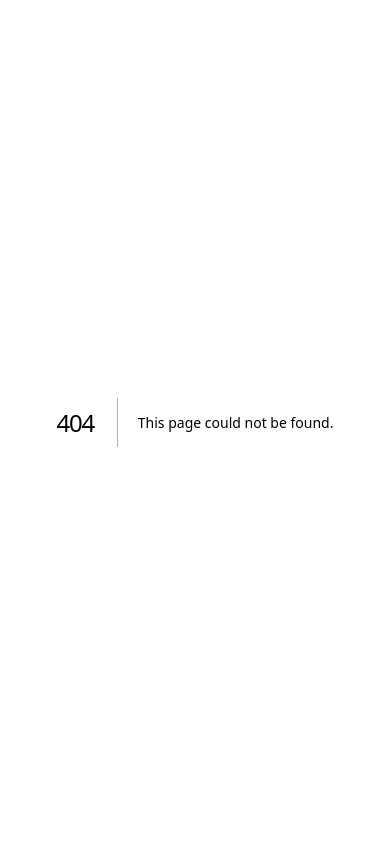
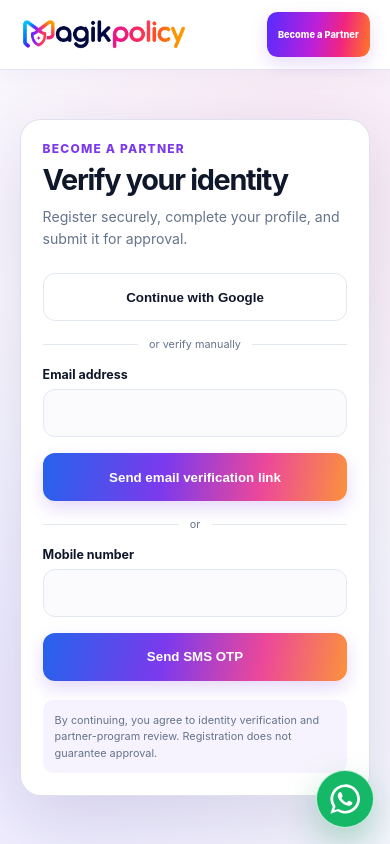
Before and after one commit to Anoopshakya/insurance, a Next.js app: page /login in a window 390 px wide. Before the commit this address had no page. Shown: the top 844 px of the page. Built offline with nearby package versions, Linux system fonts and the light colour scheme; no server answers.

Commit message:
loginpage

```diff
--- a/src/app/layout.tsx
+++ b/src/app/layout.tsx
@@ -3,6 +3,7 @@ import type { ReactNode } from "react";
 import "./globals.css";
 import "./public.css";
 import "./public-rich.css";
+import "./public-auth.css";
 
 export const metadata: Metadata = {
   title: { default: "MagikPolicy", template: "%s | MagikPolicy" },
--- /dev/null
+++ b/src/app/login/layout.tsx
@@ -0,0 +1 @@
+import type {ReactNode} from "react";import "../partner/partner.css";export default function LoginLayout({children}:{children:ReactNode}){return children}
--- /dev/null
+++ b/src/app/login/page.tsx
@@ -0,0 +1 @@
+import PartnerRegister from "@/app/partner/register/page";import{SiteFooter,SiteHeader}from"@/components/public/site-shell";export default function LoginPage(){return <div className="public-site public-auth-page"><SiteHeader/><PartnerRegister/><SiteFooter/></div>}
--- /dev/null
+++ b/src/app/public-auth.css
@@ -0,0 +1 @@
+.public-auth-page .partner-login-page{min-height:calc(100vh - 5.5rem);padding:4rem 1.25rem;background:radial-gradient(circle at 75% 12%,rgba(236,72,153,.1),transparent 25rem),radial-gradient(circle at 18% 82%,rgba(99,57,238,.1),transparent 26rem),#f9faff}.public-auth-page .partner-login-card{border-color:rgba(224,223,239,.95);box-shadow:0 25px 70px rgba(29,28,82,.12)}.public-auth-page .partner-login-card>img{display:none}.public-auth-page .partner-login-card h1{font-size:2.2rem}.public-auth-page .partner-kicker{font-size:.75rem}.public-auth-page .partner-login-card>p:not(.partner-kicker){font-size:.88rem}.public-auth-page .partner-login-card label{font-size:.78rem}.public-auth-page .partner-login-card input{background:#fbfbfe}@media(max-width:700px){.public-auth-page .partner-login-page{min-height:calc(100vh - 4.4rem);padding:2rem 1rem}.public-auth-page .partner-login-card{padding:1.35rem}.public-auth-page .partner-login-card h1{font-size:1.8rem}}
--- a/src/components/public/partner-marketing.tsx
+++ b/src/components/public/partner-marketing.tsx
@@ -148,7 +148,7 @@ export function PartnerMarketing() {
             <button className="site-gradient">Register Now</button>
             <small>
               Already a partner?{" "}
-              <Link href="/partner/register">Login here</Link>
+              <Link href="/login">Login here</Link>
             </small>
           </form>
         </section>
```
Also changed, not shown: src/components/public/site-shell.tsx (+1 -1 lines).
